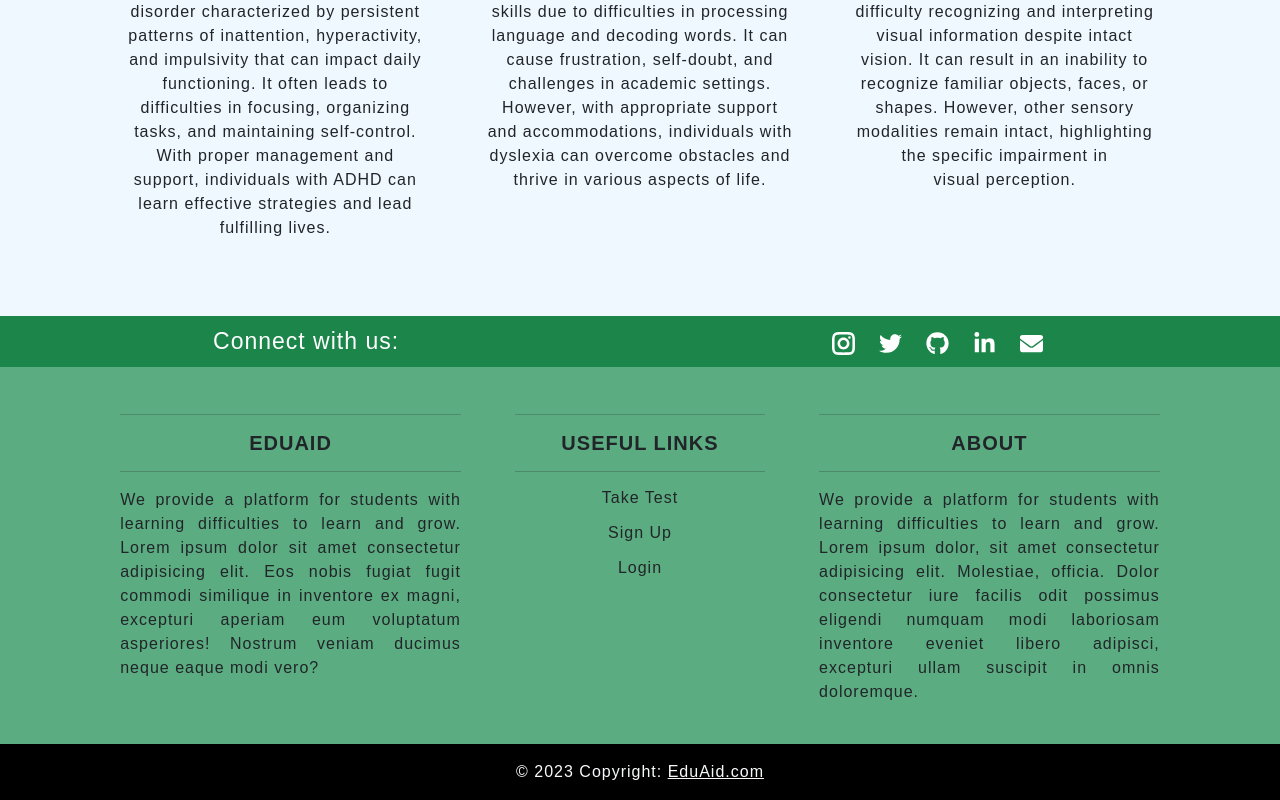
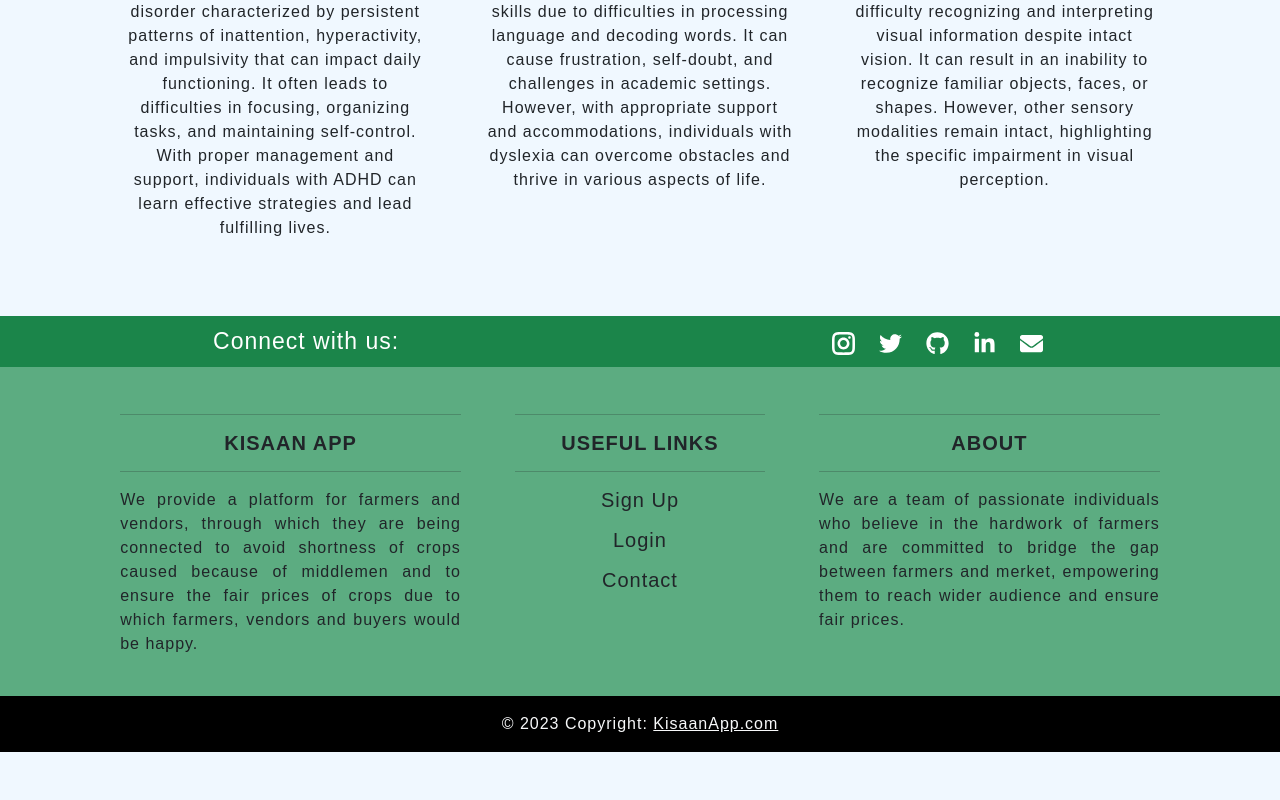
Before and after one commit to umar-tariq-1/Kisaan-App, a React (Create React App) app in the folder frontend/: page / in a window 1280 px wide. Shown: the part 1106-1906 px from the top of the page. After the commit the page ends 1858 px from the top, so only its background shows below. Built offline with nearby package versions, Linux system fonts and the light colour scheme.

Commit message:
improved home page

```diff
--- a/frontend/public/index.html
+++ b/frontend/public/index.html
@@ -3,8 +3,6 @@
   <head>
     <meta charset="utf-8" />
     <link rel="icon" href="%PUBLIC_URL%/favicon.ico" />
-    <link rel="preconnect" href="https://fonts.googleapis.com" />
-    <link rel="preconnect" href="https://fonts.googleapis.com" />
     <link rel="preconnect" href="https://fonts.gstatic.com" crossorigin />
     <link
       href="https://fonts.googleapis.com/css2?family=Titillium+Web&display=swap"
@@ -31,7 +29,7 @@
       work correctly both with client-side routing and a non-root public URL.
       Learn how to configure a non-root public URL by running `npm run build`.
     -->
-    <title>React App</title>
+    <title>Kisaan App</title>
   </head>
   <body>
     <noscript>You need to enable JavaScript to run this app.</noscript>
--- a/frontend/src/components/Navbar/navbar.css
+++ b/frontend/src/components/Navbar/navbar.css
@@ -66,7 +66,7 @@
 }
 
 .nav-elements ul a {
-  font-size: 22px;
+  font-size: 1.43rem;
   font-weight: 500;
   border-radius: 11px;
   color: #f0f8ffcd;
--- a/frontend/src/pages/Home/homecontent.jsx
+++ b/frontend/src/pages/Home/homecontent.jsx
@@ -12,6 +12,7 @@
           backgroundImage: `url(${main})`,
           backgroundPosition: "center",
           backgroundSize: "cover",
+          letterSpacing:"1px"
         }}
       >
         <div className="container h-100">
@@ -41,9 +42,7 @@
                 </div>
                 <div className={styles.ani4}>
                   <p style={{ color: "aliceblue",fontFamily:'Titillium Web, sans-serif' ,fontSize: "130%" }}>
-                    We are a team of passionate individuals who {/* want to help
-                    people with learning difficulties. We want to help them
-                    overcome their difficulties and achieve their dreams. */} are committed to bridge the gap between farmers and merket, empowering both. {/* them to reach wider audience and ensure fair prices */}{/*  Our mission is to bridge the gap between farmers and market. */}
+                    We are a team of passionate individuals who are committed to bridge the gap between farmers and merket, empowering both. {/* them to reach wider audience and ensure fair prices */}{/*  Our mission is to bridge the gap between farmers and market. */}
                   </p>
                 </div>
                 <div className={styles.ani5}>
@@ -53,9 +52,9 @@
                       textDecoration: "none",
                     }}
                   >
-                    <a className="btn btn-success btn-lg mt-4 me-2" role="button">
+                    <button className="btn btn-success btn-lg mt-4 me-2" style={{fontSize:"20px"}}>
                       Get Started
-                    </a>
+                    </button>
                   </Link>
                 </div>
               </div>
--- a/frontend/src/pages/Home/homefeatures.jsx
+++ b/frontend/src/pages/Home/homefeatures.jsx
@@ -1,16 +1,13 @@
 import React, { useEffect } from "react";
+import { Link } from "react-router-dom";
 import adhd from "./adhd.png";
 import dyslexia from "./dyslexia.png";
 import visual from "./visual.png";
 import AOS from "aos";
 import "aos/dist/aos.css";
 
-import{withScroll} from 'react-fns';
-
-
 import {
   FaGithub,
-  FaGoogle,
   FaLinkedinIn,
   FaTwitter,
   FaEnvelope,
@@ -27,7 +24,7 @@
   return (
     <div
       id="tutorial"
-      style={{ paddingTop: "30px", backgroundColor: "aliceblue" }}
+      style={{ paddingTop: "30px", backgroundColor: "aliceblue",letterSpacing:"1px" }}
     >
       <div className="mt-4 py-4 py-xl-5">
         <div className="row-6 mb-5">
@@ -98,7 +95,7 @@
                   information despite intact vision. It can result in an
                   inability to recognize familiar objects, faces, or shapes.
                   However, other sensory modalities remain intact, highlighting
-                  the specific impairment in visual perception.
+                  the specific impairment in visual perception.
                 </p>
               </div>
             </div>
@@ -126,9 +123,6 @@
               <a href="https://twitter.com/umar__tariq/" className="text-white me-4">
                 <FaTwitter />
               </a>
-              {/* <a href="" className="text-white me-4">
-                <FaGoogle />
-              </a> */}
               <a href="https://github.com/umart823/" className="text-white me-4">
                 <FaGithub />
               </a>
@@ -141,22 +135,21 @@
             </div>
           </section>
           <section className="">
-            <div className={"container text-center "/* text-md-start */ + "mt-2"}>
+            <div className={"container text-center mt-2"}>
               <div className="row mt-3">
-                <div className="col-md-4 col-lg-4 col-xl-4 mx-auto mb-1 mb-md-4">
+                <div className="col-md-4 col-lg-4 col-xl-4 mx-auto mb-0 mb-md-4">
                   <hr />
-                  <h5 className="text-uppercase fw-bold">EduAid</h5>
+                  <h5 className="text-uppercase fw-bold">Kisaan App</h5>
                   <hr
                     className="mx-auto"
                     style={{ backgroundColor: "#7c4dff" }}
                     // "width: 60px; background-color: #7c4dff; height: 2px"
                   />
                   <p style={{textAlign:"justify"}}>
-                    We provide a platform for students with learning
-                    difficulties to learn and grow. Lorem ipsum dolor sit amet consectetur adipisicing elit. Eos nobis fugiat fugit commodi similique in inventore ex magni, excepturi aperiam eum voluptatum asperiores! Nostrum veniam ducimus neque eaque modi vero?
+                    We provide a platform for farmers and vendors, through which they are being connected to avoid shortness of crops caused because of middlemen and to ensure the fair prices of crops due to which farmers, vendors and buyers would be happy.
                   </p>
                 </div>
-                <div className="col-md-3 col-lg-3 col-xl-3 mx-auto mb-1 mb-md-4">
+                <div className="col-md-3 col-lg-3 col-xl-3 mx-auto mb-0 mb-md-4">
                 <hr />
                   <h5 className="text-uppercase align-items-center text-center fw-bold">Useful Links</h5>
                   <hr
@@ -165,33 +158,32 @@
                     // "width: 60px; background-color: #7c4dff; height: 2px"
                   />
                   <p>
-                    <a href="#!" className="text-dark text-center text-decoration-none">
-                      <h6 className="fw-normal">Take Test</h6>
-                    </a>
+                    <Link to="/signup" style={{textDecoration:"none"}}>
+                      <h6 className="h5  text-dark text-center fw-normal">Sign Up</h6>
+                    </Link>
                   </p>
                   <p>
-                    <a href="#!" className="text-dark text-center text-decoration-none">
-                      <h6 className="fw-normal">Sign Up</h6>
-                    </a>
+                    <Link to="/login" style={{textDecoration:"none"}}>
+                      <h6 className="h5 text-dark text-center fw-normal">Login</h6>
+                    </Link>
                   </p>
                   <p>
-                    <a href="#!" className="text-dark text-center text-decoration-none">
-                      <h6 className="fw-normal">Login</h6>
-                    </a>
+                    <Link to="/contact" style={{textDecoration:"none"}}>
+                      <h6 className="h5  text-dark text-center  fw-normal">Contact</h6>
+                    </Link>
                   </p>
                 </div>
 
-                <div className="col-md-4 col-lg-4 col-xl-4 mx-auto mb-4">
+                <div className="col-md-4 col-lg-4 col-xl-4 mx-auto mb-4 ">
                   <hr />
-                  <h5 className={"text-uppercase text-center" /* text-sm-end */ + " fw-bold"}>About</h5>
+                  <h5 className={"text-uppercase text-center fw-bold"}>About</h5>
                   <hr
                     className="mx-auto"
                     style={{ backgroundColor: "#7c4dff" }}
                     // "width: 60px; background-color: #7c4dff; height: 2px"
                   />
                   <p style={{textAlign:"justify"}}>
-                    We provide a platform for students with learning
-                    difficulties to learn and grow. Lorem ipsum dolor, sit amet consectetur adipisicing elit. Molestiae, officia. Dolor consectetur iure facilis odit possimus eligendi numquam modi laboriosam inventore eveniet libero adipisci, excepturi ullam suscipit in omnis doloremque.
+                    We are a team of passionate individuals who believe in the hardwork of farmers and are committed to bridge the gap between farmers and merket, empowering them to reach wider audience and ensure fair prices.
                   </p>
                 </div>
               </div>
@@ -203,7 +195,7 @@
           >
             © 2023 Copyright:&nbsp;
             <a className="text-light" href="/">
-              EduAid.com
+              KisaanApp.com
             </a>
           </div>
         </footer>
--- a/frontend/src/pages/Home/styles.module.css
+++ b/frontend/src/pages/Home/styles.module.css
@@ -1,6 +1,5 @@
 * {
   font-family: sans-serif;
-  letter-spacing: 1px;
 }
 
 .sign_up_button {
--- a/frontend/src/pages/Login/login.jsx
+++ b/frontend/src/pages/Login/login.jsx
@@ -10,7 +10,7 @@
 import { useSnackbar } from "notistack";
 import CustomTextField from "../../components/Form/textfield";
 import CustomPasswordField from "../../components/Form/passwordfield";
-import CustomLoadingAnimation from "../../components/Loading animation/loadingAnimation";
+import CustomLoadingAnimation from "../../components/LoadingAnimation/loadingAnimation";
 
 function Login() {
   const [userData, setuserData] = useState({
@@ -124,7 +124,7 @@
             data-aos="zoom-out-up"
           >
             <div className="card-body px-4 px-md-5">
-              <h2 className="text-uppercase fw-bold text-center mb-4"  style={{fontFamily:'Titillium Web, sans-serif',fontSize:"200%"}}>Login</h2>
+              <h2 className="text-uppercase fw-bold text-center mb-4"  style={{letterSpacing:"1px",fontFamily:'Titillium Web, sans-serif',fontSize:"200%"}}>Login</h2>
 
               <form onSubmit={handleSubmit}>
                 <CustomTextField
@@ -148,7 +148,7 @@
                     textAlign: "center",
                     marginLeft: "-8%",
                     marginRight: "-8%",
-                    letterSpacing:"0px"}}>{error}</p>
+                    }}>{error}</p>
                 <hr />
 
                 <button
@@ -157,7 +157,6 @@
                     fontSize: 21,
                     width: "100%",
                     height: 45,
-                    letterSpacing:"0px"
                   }}
                   type="submit"
                 >
@@ -166,7 +165,7 @@
               </form>
 
               <div
-                style={{ fontSize:"105%",marginLeft: "-1%", marginRight: "-1%", letterSpacing:"0px" }}
+                style={{ fontSize:"105%",marginLeft: "-1%", marginRight: "-1%" }}
                 className="mb-2 mb-md-1 d-flex align-items-center justify-content-center"
               >
                 {"Don't have an account?"}
```
Also changed, not shown: frontend/src/pages/SignUp/signUp.jsx (+4 -6 lines), frontend/src/components/LoadingAnimation/loadingAnimation.jsx (renamed from frontend/src/components/Loading animation/loadingAnimation.jsx).
